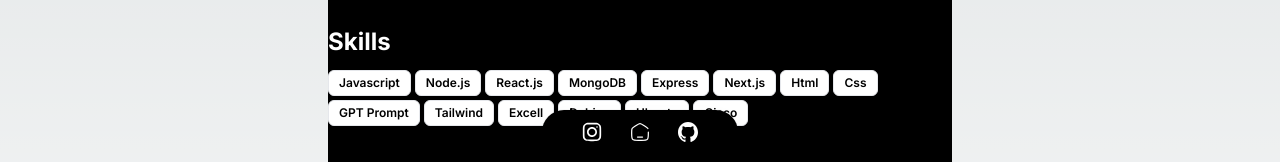
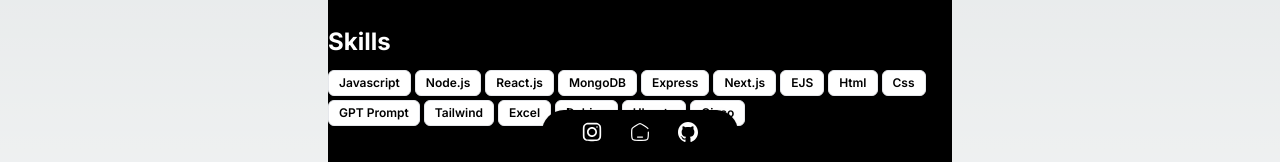
Before and after one commit to Kanvret12/Portfolio, a Next.js app: page / in a window 1280 px wide. Shown: the part 630-792 px from the top of the page. Built offline with nearby package versions, Linux system fonts and the light colour scheme.

Commit message:
Update page.js

```diff
--- a/src/app/page.js
+++ b/src/app/page.js
@@ -109,11 +109,12 @@
             <div className='inline-flex items-center rounded-md border px-2.5 py-1 text-xs font-semibold bg-white text-black hover:bg-neutral-300'>MongoDB</div>
             <div className='inline-flex items-center rounded-md border px-2.5 py-1 text-xs font-semibold bg-white text-black hover:bg-neutral-300'>Express</div>
             <div className='inline-flex items-center rounded-md border px-2.5 py-1 text-xs font-semibold bg-white text-black hover:bg-neutral-300'>Next.js</div>
+            <div className='inline-flex items-center rounded-md border px-2.5 py-1 text-xs font-semibold bg-white text-black hover:bg-neutral-300'>EJS</div>
             <div className='inline-flex items-center rounded-md border px-2.5 py-1 text-xs font-semibold bg-white text-black hover:bg-neutral-300'>Html</div>
             <div className='inline-flex items-center rounded-md border px-2.5 py-1 text-xs font-semibold bg-white text-black hover:bg-neutral-300'>Css</div>
             <div className='inline-flex items-center rounded-md border px-2.5 py-1 text-xs font-semibold bg-white text-black hover:bg-neutral-300'>GPT Prompt</div>
             <div className='inline-flex items-center rounded-md border px-2.5 py-1 text-xs font-semibold bg-white text-black hover:bg-neutral-300'>Tailwind</div>
-            <div className='inline-flex items-center rounded-md border px-2.5 py-1 text-xs font-semibold bg-white text-black hover:bg-neutral-300'>Excell</div>
+            <div className='inline-flex items-center rounded-md border px-2.5 py-1 text-xs font-semibold bg-white text-black hover:bg-neutral-300'>Excel</div>
             <div className='inline-flex items-center rounded-md border px-2.5 py-1 text-xs font-semibold bg-white text-black hover:bg-neutral-300'>Debian</div>
             <div className='inline-flex items-center rounded-md border px-2.5 py-1 text-xs font-semibold bg-white text-black hover:bg-neutral-300'>Ubuntu</div>
             <div className='inline-flex items-center rounded-md border px-2.5 py-1 text-xs font-semibold bg-white text-black hover:bg-neutral-300'>Cisco</div>
```
